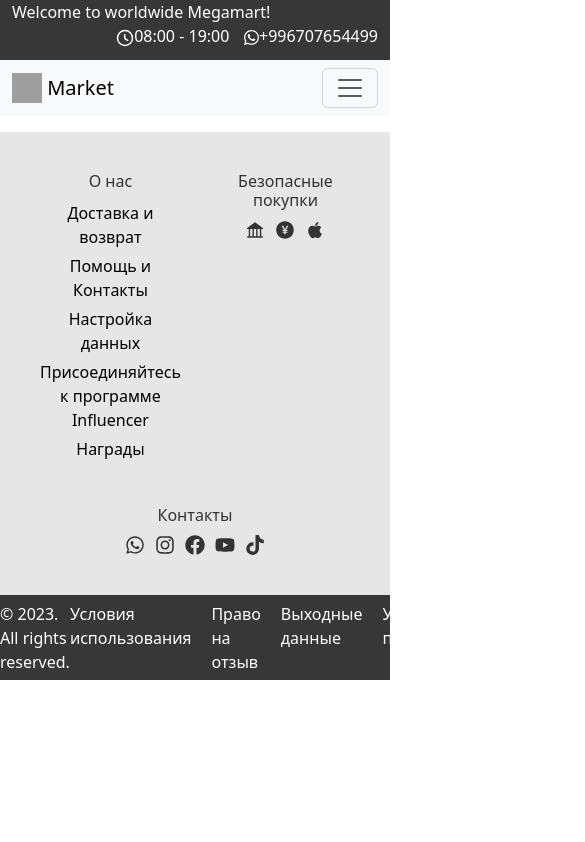
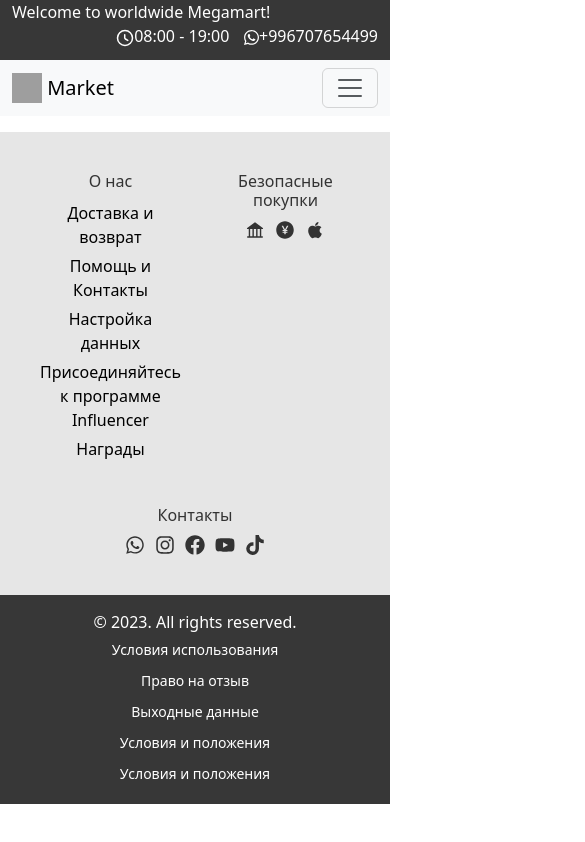
Before and after one commit to Jabryker/Market, a React (Create React App) app: page / in a window 390 px wide. Shown: the whole page, 585 px wide, since content can reach past the window. Built offline with nearby package versions, Linux system fonts and the light colour scheme; no server answers; grey boxes are pictures that could not be loaded.

Commit message:
add responsive for footer

```diff
--- a/src/components/organisms/FooterOrganism/FooterOrganism.module.scss
+++ b/src/components/organisms/FooterOrganism/FooterOrganism.module.scss
@@ -1,26 +1,29 @@
 .FooterOrganismWrapper {
   width: 100%;
-  height: 10vh;
+  min-height: 10vh;
   display: flex;
-  justify-content: space-around;
+  flex-direction: column;
+  justify-content: center;
   align-items: center;
   background-color: #373737;
   color: #ffffff;
+  padding: 20px 0;
 }
 
-.footerLinks {
-  ul {
+.footerLinks ul {
   list-style: none;
   margin: 0;
   padding: 0;
   display: flex;
+  flex-wrap: wrap;
+  justify-content: center;
 }
 
-  li {
-    margin-right: 20px;
+.footerLinks li {
+  margin: 0 10px;
 }
 
-  a {
+.footerLinks a {
   color: #ffffff;
   text-decoration: none;
   transition: color 0.3s ease;
@@ -29,4 +32,25 @@
     color: #007bff;
   }
 }
+
+@media (max-width: 768px) {
+  .FooterOrganismWrapper {
+    padding: 15px 0;
   }
+
+  .footerLinks ul {
+    flex-direction: column;
+    align-items: center;
+  }
+
+  .footerLinks li {
+    margin: 10px 0;
+  }
+}
+
+@media (max-width: 450px) {
+  .footerLinks li {
+    margin: 5px 0;
+    font-size: 14px;
+  }
+}
```
Lines whose indentation alone changed are shown as unchanged.
